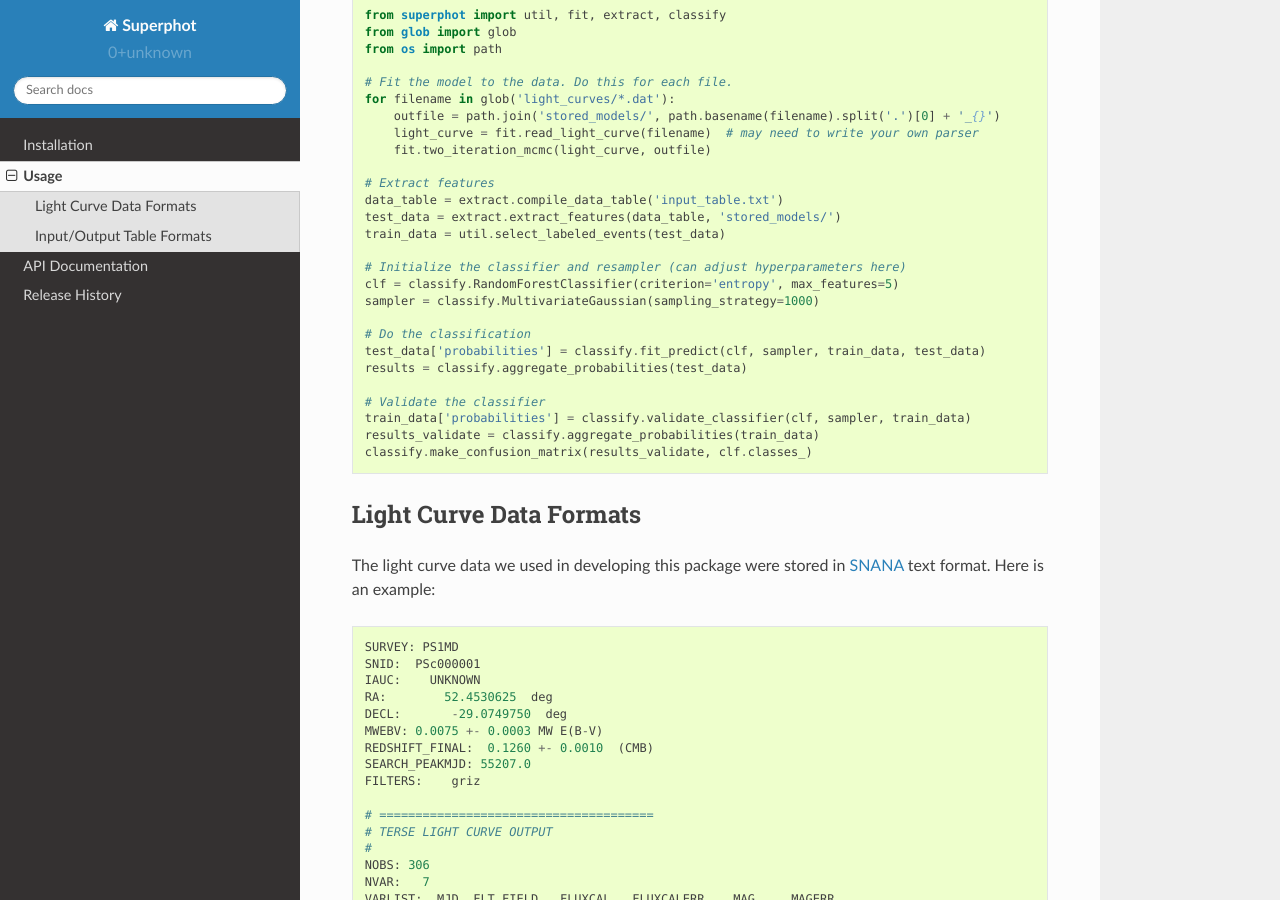
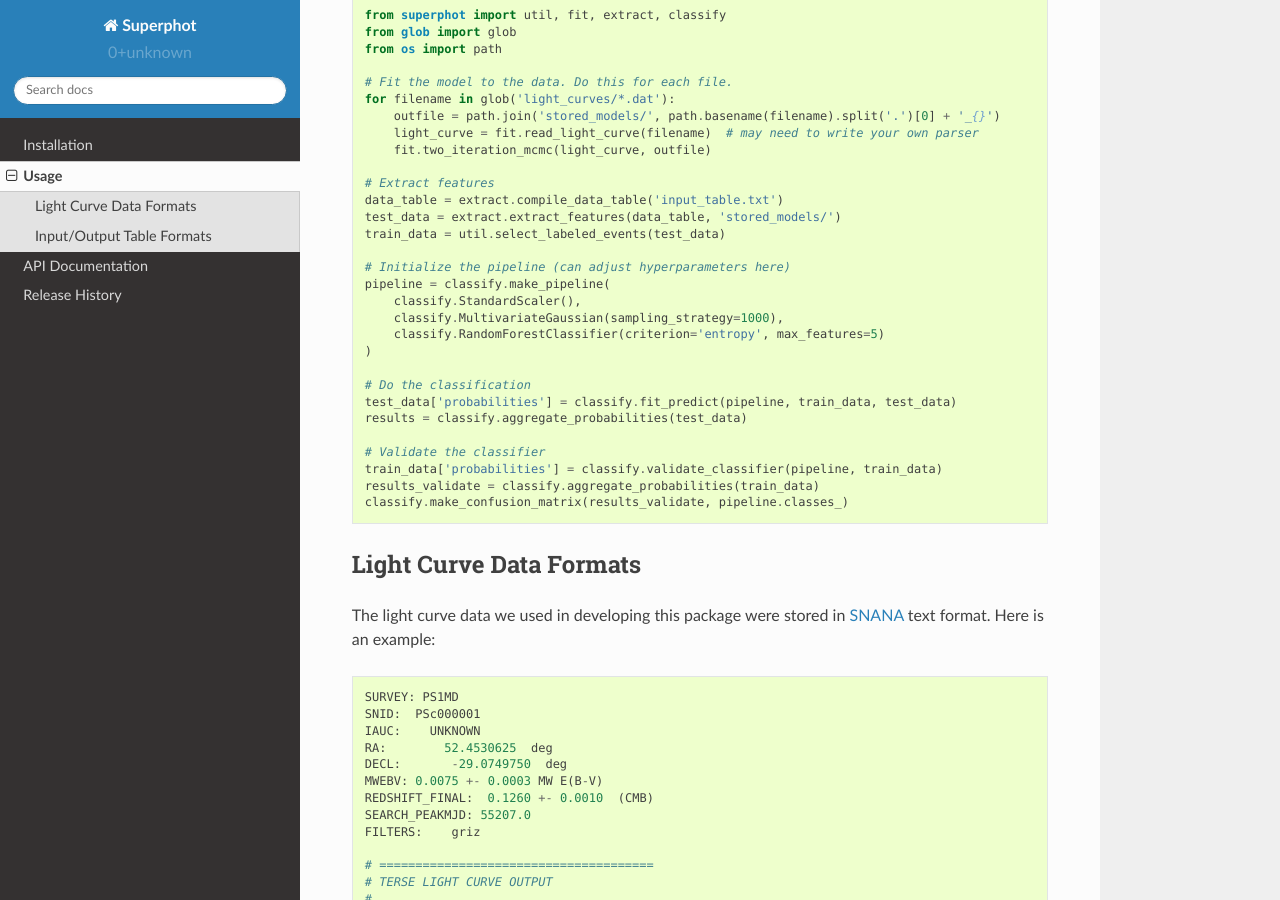
Before and after one commit to griffin-h/superphot, a Sphinx documentation site: the page built from docs/source/usage.rst, in a window 1280 px wide and 900 px high, scrolled down 554 px. Built offline with Sphinx 7.4.7 and the Read the Docs theme 2.0.0, drawn with Linux system fonts in a browser that asks for light colours.

Commit message:
assemble scaler, sampler, classifier into pipeline & pickle

```diff
--- a/docs/source/usage.rst
+++ b/docs/source/usage.rst
@@ -35,18 +35,21 @@ For more advanced use cases, you can import the module and use some version of t
     test_data = extract.extract_features(data_table, 'stored_models/')
     train_data = util.select_labeled_events(test_data)
 
-    # Initialize the classifier and resampler (can adjust hyperparameters here)
-    clf = classify.RandomForestClassifier(criterion='entropy', max_features=5)
-    sampler = classify.MultivariateGaussian(sampling_strategy=1000)
+    # Initialize the pipeline (can adjust hyperparameters here)
+    pipeline = classify.make_pipeline(
+        classify.StandardScaler(),
+        classify.MultivariateGaussian(sampling_strategy=1000),
+        classify.RandomForestClassifier(criterion='entropy', max_features=5)
+    )
 
     # Do the classification
-    test_data['probabilities'] = classify.fit_predict(clf, sampler, train_data, test_data)
+    test_data['probabilities'] = classify.fit_predict(pipeline, train_data, test_data)
     results = classify.aggregate_probabilities(test_data)
 
     # Validate the classifier
-    train_data['probabilities'] = classify.validate_classifier(clf, sampler, train_data)
+    train_data['probabilities'] = classify.validate_classifier(pipeline, train_data)
     results_validate = classify.aggregate_probabilities(train_data)
-    classify.make_confusion_matrix(results_validate, clf.classes_)
+    classify.make_confusion_matrix(results_validate, pipeline.classes_)
 
 ------------------------
 Light Curve Data Formats
```
Also changed, not shown: 1 other file.
